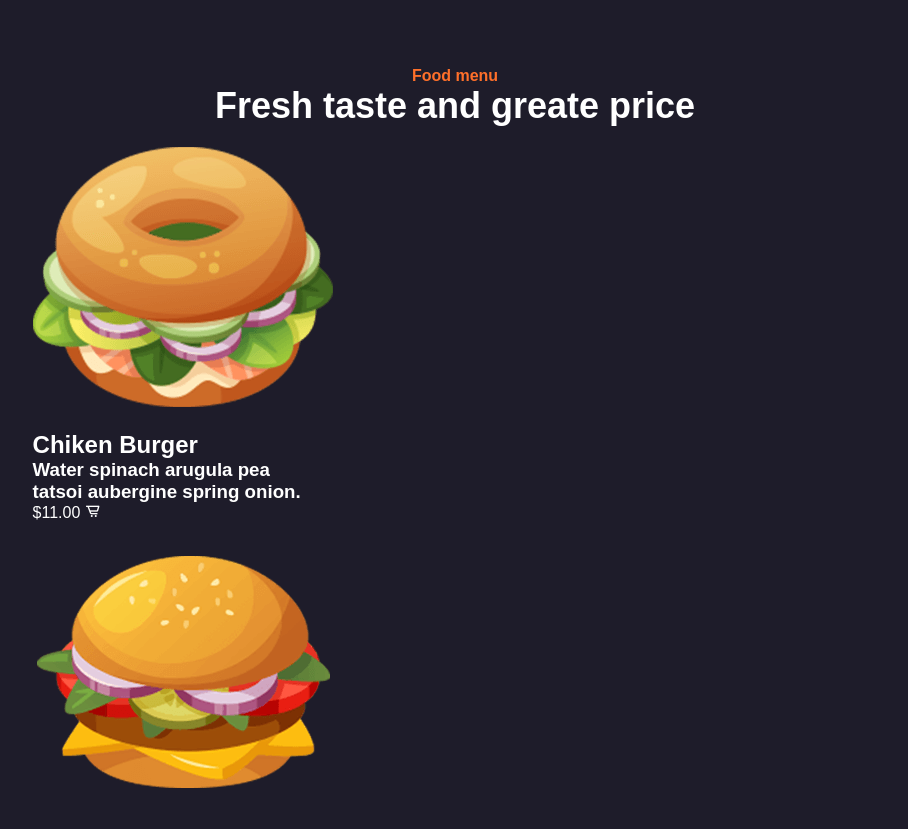
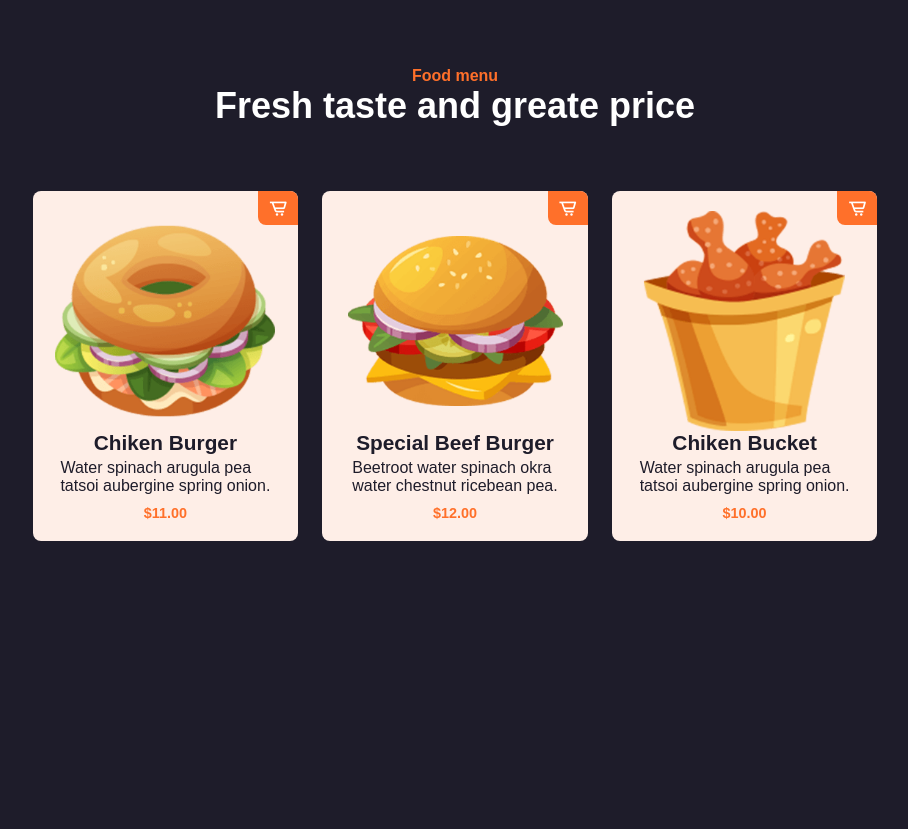
Before and after one commit to danieljgr147/FastFoodWeb, a plain HTML site: page FastFoodWeb/index.html in a window 1280 px wide. Shown: the part 1320-2149 px from the top of the page, without its empty margins (185-1093 px from the left). After the commit the page ends 1931 px from the top, so only its background shows below. Drawn offline with nearby package versions, Linux system fonts and the light colour scheme.

Commit message:
Add style to menu section

```diff
--- a/FastFoodWeb/index.html
+++ b/FastFoodWeb/index.html
@@ -58,6 +58,7 @@
             <h2>Fresh taste and greate price</h2>
         </div>
         <div class="menu-container">
+
             <div class="box">
                 <div class="box-img">
                     <img src="images/food1.png" alt="">
@@ -83,12 +84,15 @@
                     <img src="images/food3.png" alt="">
                 </div>
                 <h2>Chiken Bucket</h2>
-                <h3>Tasty food</h3>
+                <h3>Water spinach arugula pea <br>tatsoi aubergine spring onion.</h3>
                 <span>$10.00</span>
                 <i class='bx bx-cart-alt'></i>
             </div>
+
         </div>
     </section>
+
+    <!----------service start--------->
 
 
 </body>
--- a/FastFoodWeb/styles.css
+++ b/FastFoodWeb/styles.css
@@ -157,3 +157,62 @@ align-items: center;
  .heading h2{
     font-size: var(--h2-font);
  }
+
+ .menu-container{
+    display:  grid;
+    grid-template-columns: repeat(auto-fit, minmax(220px, auto));
+    grid-gap: 1.5rem;
+    align-items: center;
+ }
+
+ .box{
+    position: relative;
+    margin-top: 4rem;
+    height: auto;
+    display: flex;
+    flex-direction: column;
+    align-items: center;
+    justify-content: center;
+    background:  #feeee7;
+    padding: 20px;
+    border-radius: 0.5rem;
+ }
+
+ .box-img{
+    width: 220px;
+    height: 220px;
+ }
+
+ .box-img img{
+    width: 100%;
+    height: 100%;
+ }
+
+ .box h2{
+    font-size: 1.3rem;
+    color: var(--bg-color);
+ }
+
+ .box h3{
+    font-size: 1rem;
+    color: var(--bg-color);
+    font-weight: 400;
+    margin: 4px 0 10px;
+ }
+
+ .box span{
+    font-size: var(--p-font);
+    color: var(--main-color);
+    font-weight: 600;
+
+ }
+
+ .box .bx{
+    background: var(--main-color);
+    position: absolute;
+    right: 0;
+    top: 0;
+    font-size: 20px;
+    padding: 7px 10px;
+    border-radius: 0 0.5rem 0 0.5rem;
+ }
```
